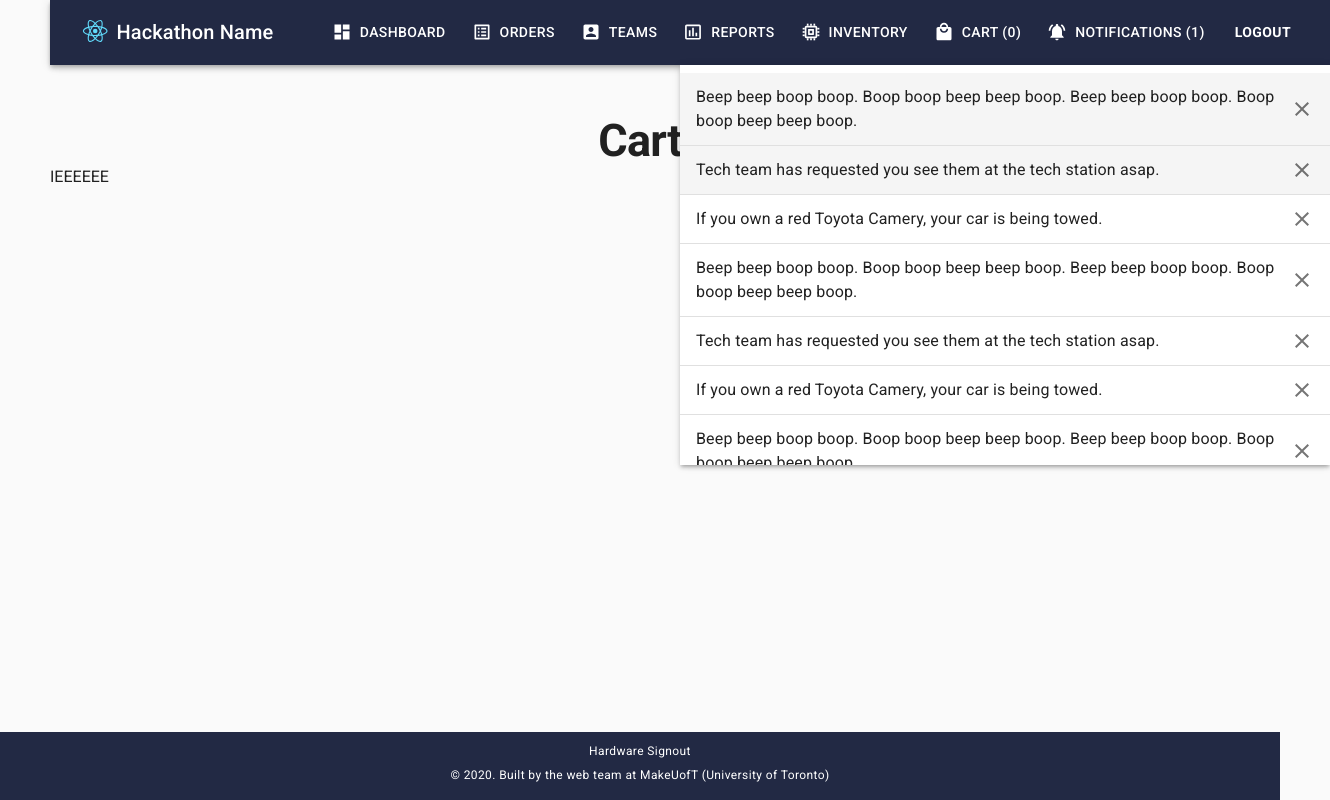
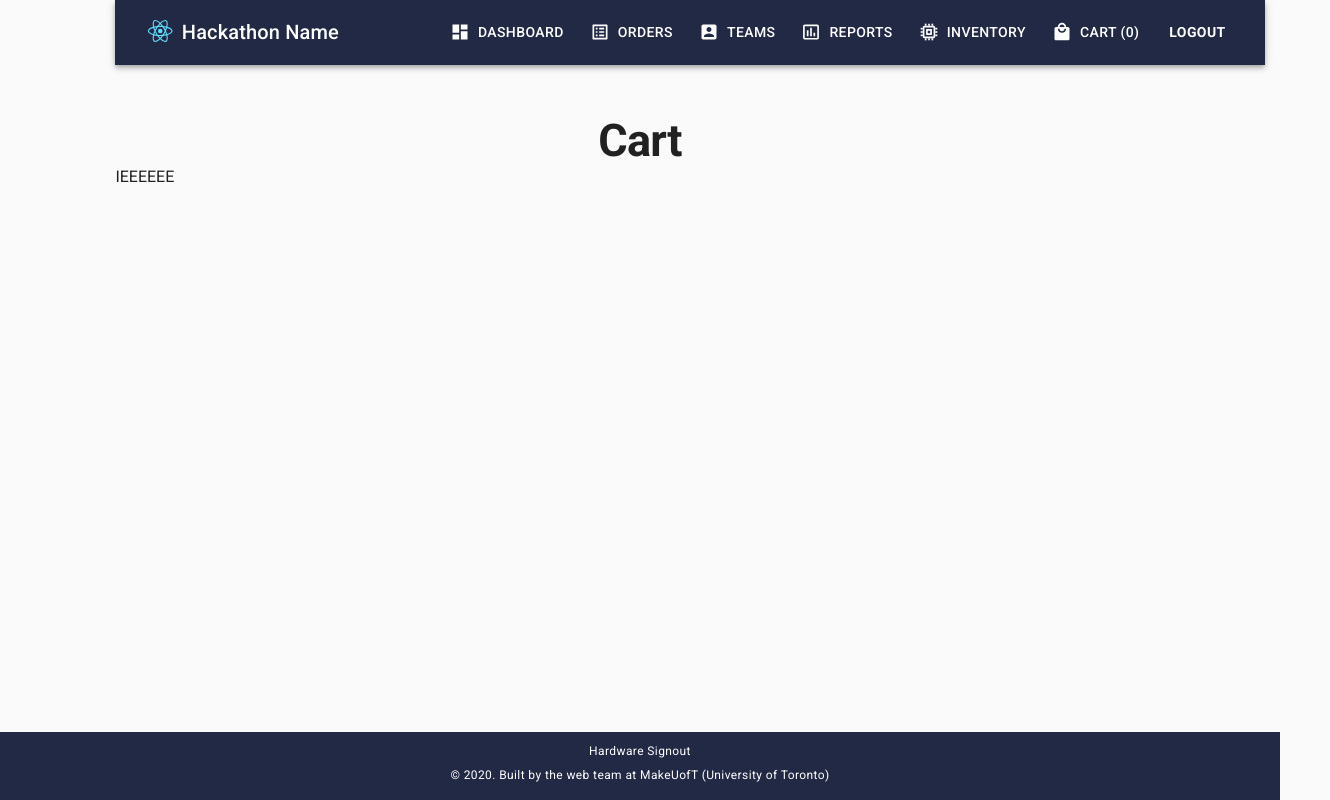
Before and after one commit to ieeeuoft/hackathon-template, a React (Create React App) app in the folder hackathon_site/dashboard/frontend/: page /cart in a window 1280 px wide. Shown: the whole page, 1330 px wide, since content can reach past the window. Built offline with nearby package versions, Linux system fonts and the light colour scheme.

Commit message:
removed notification stuff and put it in branch nav-with-notification.

```diff
--- a/hackathon_site/dashboard/frontend/src/components/general/Header/Header.js
+++ b/hackathon_site/dashboard/frontend/src/components/general/Header/Header.js
@@ -8,9 +8,9 @@ import IconButton from "@material-ui/core/IconButton";
 import Drawer from "@material-ui/core/Drawer";
 import Hidden from "@material-ui/core/Hidden";
 import Menu from "@material-ui/icons/Menu";
-import CloseIcon from '@material-ui/icons/Close';
-import { Navbar, NavbarDrawer } from "components/general/Navbar/Navbar";
-import { userEmail, cartQuantity, unreadNotificationQuantity } from "testing/mockData";
+import CloseIcon from "@material-ui/icons/Close";
+import Navbar from "components/general/Navbar/Navbar";
+import { userEmail, cartQuantity } from "testing/mockData";
 import { hackathonName } from "constants.js";
 
 const HackathonTitle = () => (
@@ -21,7 +21,7 @@ const HackathonTitle = () => (
             data-testid="headerLogo"
         />
         <Typography variant="h6" data-testid="hackathonName">
-            { hackathonName }
+            {hackathonName}
         </Typography>
     </>
 );
@@ -36,12 +36,7 @@ const Header = ({ showNavbar = true }) => {
     return (
         <AppBar className={styles.header} position="sticky">
             <Toolbar className={styles.headerToolbar}>
-                <Hidden implementation="css" smDown={!!showNavbar}>
-                    <div className={styles.headerLogo}>
-                        <HackathonTitle />
-                    </div>
-                </Hidden>
-                <Hidden implementation="css" mdUp>
+                <Hidden mdUp>
                     {showNavbar && (
                         <IconButton
                             color="inherit"
@@ -54,9 +49,14 @@ const Header = ({ showNavbar = true }) => {
                         </IconButton>
                     )}
                 </Hidden>
-                {showNavbar &&
+                <div className={styles.headerLogo}>
+                    <HackathonTitle />
+                </div>
+                {showNavbar && (
                     <>
-                        <Navbar cartQuantity={cartQuantity} unreadNotificationQuantity={unreadNotificationQuantity}/>
+                        <Hidden implementation="css" smDown>
+                            <Navbar cartQuantity={cartQuantity} />
+                        </Hidden>
                         <Drawer
                             anchor="left"
                             open={mobileOpen}
@@ -72,16 +72,15 @@ const Header = ({ showNavbar = true }) => {
                                 >
                                     <CloseIcon />
                                 </IconButton>
-
                             </div>
                             <div className={styles.headerDrawerHackathon}>
                                 <HackathonTitle />
                                 <Typography variant="body2">{userEmail}</Typography>
                             </div>
-                            <NavbarDrawer />
+                            <Navbar cartQuantity={cartQuantity} />
                         </Drawer>
                     </>
-                }
+                )}
             </Toolbar>
         </AppBar>
     );
--- a/hackathon_site/dashboard/frontend/src/components/general/Navbar/Navbar.js
+++ b/hackathon_site/dashboard/frontend/src/components/general/Navbar/Navbar.js
@@ -4,52 +4,17 @@ import { Link } from "react-router-dom";
 // Images and logos
 import DashboardIcon from "@material-ui/icons/Dashboard";
 import LocalMallIcon from "@material-ui/icons/LocalMall";
-import Notifications from "@material-ui/icons/Notifications";
-import NotificationsActiveIcon from '@material-ui/icons/NotificationsActive';
 import ListAlt from "@material-ui/icons/ListAlt";
 import AccountBoxIcon from "@material-ui/icons/AccountBox";
 import InsertChartOutlined from "@material-ui/icons/InsertChartOutlined";
 import { ReactComponent as Inventory } from "assets/images/icons/Hardware.svg";
 // Components
 import Button from "@material-ui/core/Button";
-import IconButton from "@material-ui/core/IconButton";
-import Hidden from "@material-ui/core/Hidden";
-import { Paper } from "@material-ui/core";
-import { notifications } from "testing/mockData"
-import List from '@material-ui/core/List';
-import ListItem from '@material-ui/core/ListItem';
-import ListItemSecondaryAction from '@material-ui/core/ListItemSecondaryAction';
-import ListItemText from '@material-ui/core/ListItemText';
-import CloseIcon from '@material-ui/icons/Close';
 
-const NotificationCard = () => (
-
-    <Paper elevation={3} className={styles.notificationCard} square={true}>
-        <List>
-            {notifications.map((item, i) => (
-                <ListItem divider className={item.unread && styles.unread}>
-                    <ListItemText
-                        primary={item.message}
-                        />
-                    <ListItemSecondaryAction>
-                        <IconButton edge="end" aria-label="deleteNotification">
-                            <CloseIcon />
-                        </IconButton>
-                    </ListItemSecondaryAction>
-                </ListItem>
-            ))}
-        </List>
-    </Paper>
-)
-
-export const Navbar = ({ cartQuantity, unreadNotificationQuantity }) => {
-    const [notificationOpen, setNotificationOpen] = React.useState(true);
-    const toggleNotificationCard = () => {
-        setNotificationOpen(!notificationOpen);
-    };
+const Navbar = ({ cartQuantity }) => {
     return (
         <nav className={styles.nav}>
-            <Hidden implementation="css" smDown>
+            <div className={styles.navFlexDiv}>
                 <Link to={"/"}>
                     <Button
                         className={styles.navBtn}
@@ -105,99 +70,14 @@ export const Navbar = ({ cartQuantity, unreadNotificationQuantity }) => {
                         Cart ({cartQuantity})
                     </Button>
                 </Link>
-                <Button
-                    className={styles.navBtn}
-                    aria-label="Notifications"
-                    startIcon={unreadNotificationQuantity > 0 ? <NotificationsActiveIcon /> : <Notifications />}
-                    onClick={toggleNotificationCard}
-                >
-
-                    Notifications ({unreadNotificationQuantity})
-                </Button>
-                <Button aria-label="Logout" className={styles.navBtn}>
-                    <b>Logout</b>
-                </Button>
-            </Hidden>
-            <Hidden implementation="css" mdUp>
-                <Link to={"/cart"}>
-                    <IconButton className={styles.navIconBtn} aria-label="Cart">
-                        <div className={styles.quantityIcon}>{cartQuantity}</div>
-                        <LocalMallIcon />
-                    </IconButton>
-                </Link>
-
-                <IconButton className={styles.navIconBtn} aria-label="Notifications" onClick={toggleNotificationCard} >
-                    { unreadNotificationQuantity > 0 ?
-                        <>
-                            <div className={styles.quantityDot}>
-                                {unreadNotificationQuantity}
-                            </div>
-                            <NotificationsActiveIcon />
-                        </>
-                    : <Notifications />}
-                </IconButton>
-            </Hidden>
-            {notificationOpen &&
-                <NotificationCard />
-            }
+            </div>
+            <Button
+                aria-label="Logout"
+                className={`${styles.navBtn} ${styles.navBtnLogout}`}
+            >
+                <b>Logout</b>
+            </Button>
         </nav>
     );
 };
-
-export const NavbarDrawer = () => (
-    <nav className={styles.navMobile}>
-        <div>
-            <Link to={"/"}>
-                <Button
-                    className={styles.navMobileBtn}
-                    aria-label="Dashboard"
-                    startIcon={<DashboardIcon />}
-                >
-                    Dashboard
-                </Button>
-            </Link>
-            <Link to={"/orders"}>
-                <Button
-                    className={styles.navMobileBtn}
-                    aria-label="Orders"
-                    startIcon={<ListAlt />}
-                >
-                    Orders
-                </Button>
-            </Link>
-            <Link to={"/teams"}>
-                <Button
-                    className={styles.navMobileBtn}
-                    aria-label="Teams"
-                    startIcon={<AccountBoxIcon />}
-                >
-                    Teams
-                </Button>
-            </Link>
-            <Link to={"/reports"}>
-                <Button
-                    className={styles.navMobileBtn}
-                    aria-label="Reports"
-                    startIcon={<InsertChartOutlined />}
-                >
-                    Reports
-                </Button>
-            </Link>
-            <Link to={"/inventory"}>
-                <Button
-                    className={styles.navMobileBtn}
-                    aria-label="Inventory"
-                    startIcon={<Inventory className={styles.customIcon} />}
-                >
-                    Inventory
-                </Button>
-            </Link>
-        </div>
-        <Button
-            aria-label="Logout"
-            className={`${styles.navMobileBtn} ${styles.navMobileBtnLogout}`}
-        >
-            <b>Logout</b>
-        </Button>
-    </nav>
-);
+export default Navbar;
--- a/hackathon_site/dashboard/frontend/src/components/general/Navbar/Navbar.module.scss
+++ b/hackathon_site/dashboard/frontend/src/components/general/Navbar/Navbar.module.scss
@@ -2,6 +2,10 @@
 @import "./../../../assets/abstracts/variables";
 
 .nav {
+    @include responsive(md-up) {
+        &FlexDiv {
+            display: inline-block;
+        }
         &Btn,
         &IconBtn {
             color: color(white);
@@ -22,7 +26,7 @@
         }
     }
 
-.navMobile {
+    @include responsive(md-down) {
         width: 100%;
         height: 100%;
         display: flex;
@@ -47,46 +51,4 @@
             fill: color(font);
         }
     }
-
-.quantityIcon {
-    position: absolute;
-    color: color(secondary);
-    background-color: color(white);
-    margin-top: 2px;
-    padding: 1px 1.25px 1px;
-    border-radius: 1px;
-    font-size: size(xs);
-    font-weight: 600;
 }
-
-.quantityDot {
-    position: absolute;
-    color: color(white);
-    background-color: color(red);
-    box-shadow: 0px 1px 2px rgba(0, 0, 0, 0.24);
-    margin-top: -7px;
-    margin-left: 10px;
-    padding: 1px 1.25px 1px;
-    border-radius: 100%;
-    font-size: size(xs);
-    font-weight: 600;
-    height: 20px;
-    width: 20px;
-    border: none;
-    display: flex;
-    justify-content: center;
-    align-items: center;
-    cursor: pointer;
-}
-
-.notificationCard {
-    width: 80%;
-    max-width: 650px;
-    max-height: 400px;
-    position: absolute;
-    right: 0;
-    overflow-y: scroll;
-    .unread {
-        background-color: color(light2);
-    }
-}
--- a/hackathon_site/dashboard/frontend/src/pages/Dashboard/Dashboard.js
+++ b/hackathon_site/dashboard/frontend/src/pages/Dashboard/Dashboard.js
@@ -18,15 +18,15 @@ import {
     orderStatus,
     members,
     teamCode,
-    hackathonName,
 } from "testing/mockData";
+import { hackathonName } from "constants.js";
 
 const Dashboard = () => {
     return (
         <>
             <Header />
             <div className={styles.dashboard}>
-                <Typography variant="h1">{ hackathonName} Hardware Dashboard</Typography>
+                <Typography variant="h1">{hackathonName} Hardware Dashboard</Typography>
                 <Grid
                     container
                     direction="row"
--- a/hackathon_site/dashboard/frontend/src/testing/mockData.js
+++ b/hackathon_site/dashboard/frontend/src/testing/mockData.js
@@ -93,9 +93,6 @@ export const itemsPending = [
 
 export const orderStatus = "pending";
 
-// User email for nav drawer
-export const userEmail = "graham@email.com";
-
 // Team card
 export const members = [
     "Aki Kimura",
@@ -107,43 +104,4 @@ export const teamCode = "PAS3NLQ3";
 
 // Navbar
 export const cartQuantity = 0;
-export const unreadNotificationQuantity = 1;
-export const hackathonName = "Hackathon Name";
-export const notifications = [
-    {
-        message: "Beep beep boop boop. Boop boop beep beep boop. Beep beep boop boop. Boop boop beep beep boop.",
-        unread: true,
-    },
-    {
-        message: "Tech team has requested you see them at the tech station asap.",
-        unread: true,
-    },
-    {
-        message: "If you own a red Toyota Camery, your car is being towed.",
-        unread: false,
-    },
-    {
-        message: "Beep beep boop boop. Boop boop beep beep boop. Beep beep boop boop. Boop boop beep beep boop.",
-        unread: false,
-    },
-    {
-        message: "Tech team has requested you see them at the tech station asap.",
-        unread: false,
-    },
-    {
-        message: "If you own a red Toyota Camery, your car is being towed.",
-        unread: false,
-    },
-    {
-        message: "Beep beep boop boop. Boop boop beep beep boop. Beep beep boop boop. Boop boop beep beep boop.",
-        unread: false,
-    },
-    {
-        message: "Tech team has requested you see them at the tech station asap.",
-        unread: false,
-    },
-    {
-        message: "If you own a red Toyota Camery, your car is being towed.",
-        unread: false,
-    },
-];
+export const userEmail = "graham@email.com";
```
Also changed, not shown: hackathon_site/dashboard/frontend/src/constants.js (line endings or trailing spaces), 2 other files (tests, documents, lock files or other folders). Lines whose indentation alone changed are shown as unchanged.
